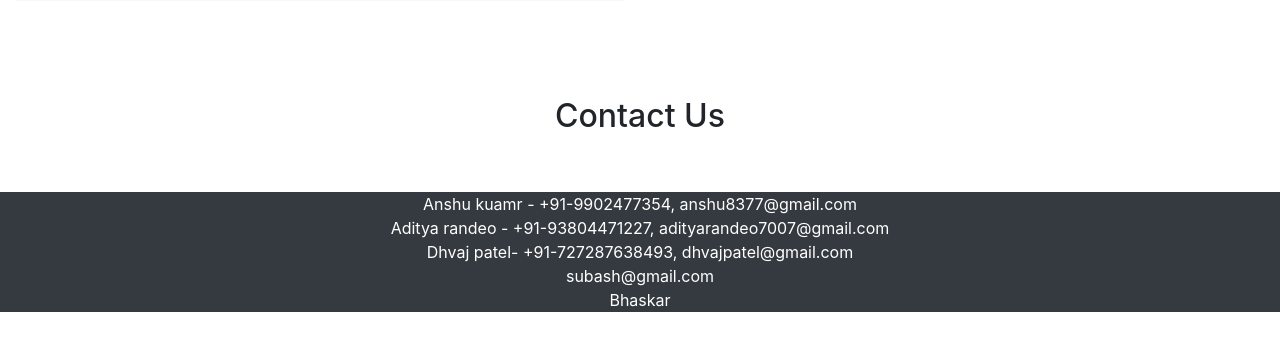
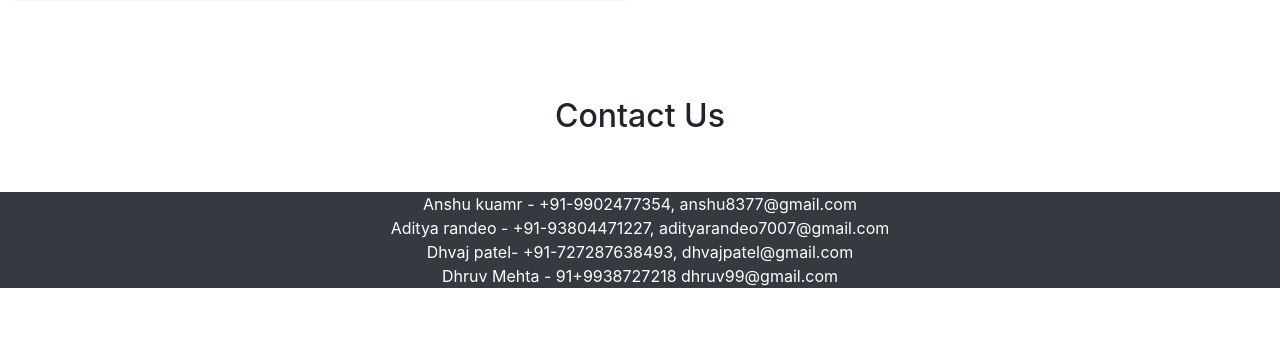
Before and after one commit to Anshukr87/BloodConnect, a PHP site: page /main.php in a window 1280 px wide. Shown: the part 1215-1575 px from the top of the page. After the commit the page ends 1503 px from the top, so only its background shows below. Run offline with PHP 8.4, Linux system fonts and the light colour scheme; some libraries are stand-ins or nearby versions.

Commit message:
Update main.php

```diff
--- a/main.php
+++ b/main.php
@@ -97,7 +97,7 @@
     <h2 class="text-center">Contact Us</h2>
   </div>
   <div>
-  <p class="text-center bg-dark text-white">Anshu kuamr - +91-9902477354, anshu8377@gmail.com<br>Aditya randeo - +91-93804471227, adityarandeo7007@gmail.com<br>Dhvaj patel- +91-727287638493, dhvajpatel@gmail.com<br>subash@gmail.com<br>Bhaskar</p>
+  <p class="text-center bg-dark text-white">Anshu kuamr - +91-9902477354, anshu8377@gmail.com<br>Aditya randeo - +91-93804471227, adityarandeo7007@gmail.com<br>Dhvaj patel- +91-727287638493, dhvajpatel@gmail.com<br> Dhruv Mehta - 91+9938727218 dhruv99@gmail.com </p>
   <a href="contact.html"> </a>
   </div>
 </section>
```
